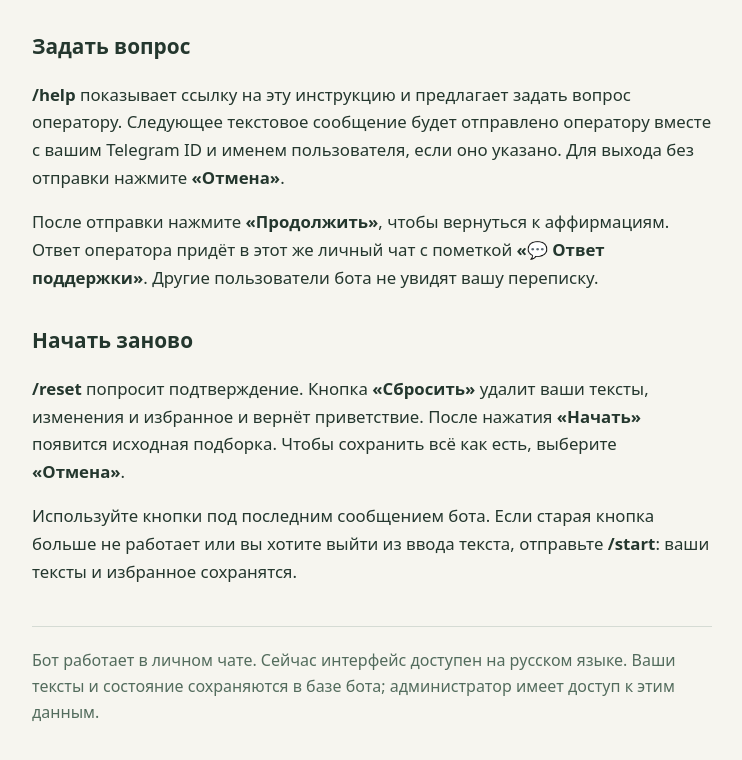
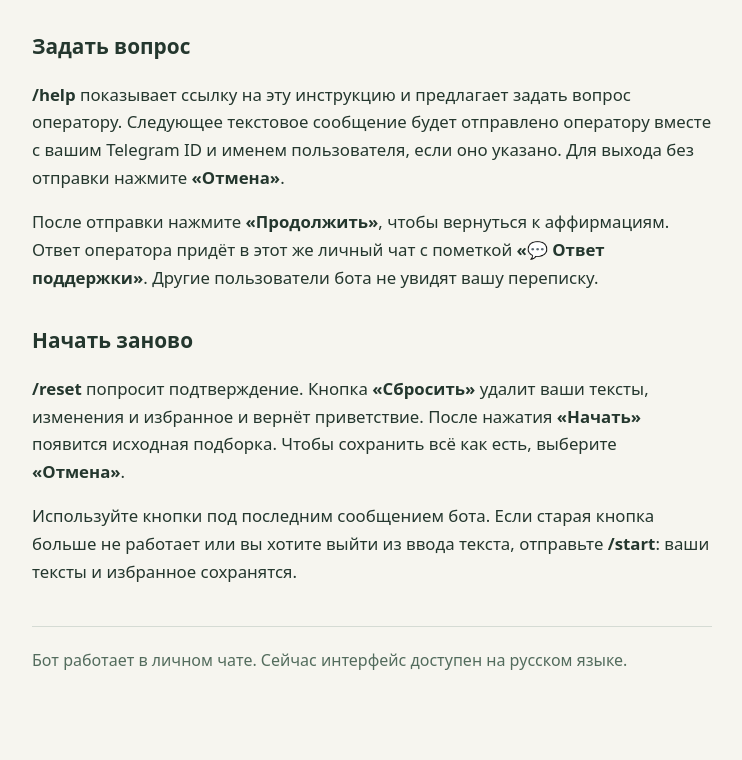
Before and after one commit to begoon/affirmations, a website: page docs/index.html in a window 1280 px wide. Shown: the part 1339-2099 px from the top of the page, without its empty margins (268-1010 px from the left). After the commit the page ends 2076 px from the top, so only its background shows below. Drawn offline with Linux system fonts and the light colour scheme.

Commit message:
docs: simplify guide footer

```diff
--- a/docs/index.html
+++ b/docs/index.html
@@ -34,5 +34,5 @@
 <h2>Начать заново</h2>
 <p><b>/reset</b> попросит подтверждение. Кнопка <b>«Сбросить»</b> удалит ваши тексты, изменения и избранное и вернёт приветствие. После нажатия <b>«Начать»</b> появится исходная подборка. Чтобы сохранить всё как есть, выберите <b>«Отмена»</b>.</p>
 <p>Используйте кнопки под последним сообщением бота. Если старая кнопка больше не работает или вы хотите выйти из ввода текста, отправьте <b>/start</b>: ваши тексты и избранное сохранятся.</p>
-<footer>Бот работает в личном чате. Сейчас интерфейс доступен на русском языке. Ваши тексты и состояние сохраняются в базе бота; администратор имеет доступ к этим данным.</footer>
+<footer>Бот работает в личном чате. Сейчас интерфейс доступен на русском языке.</footer>
 </main></body></html>
```
